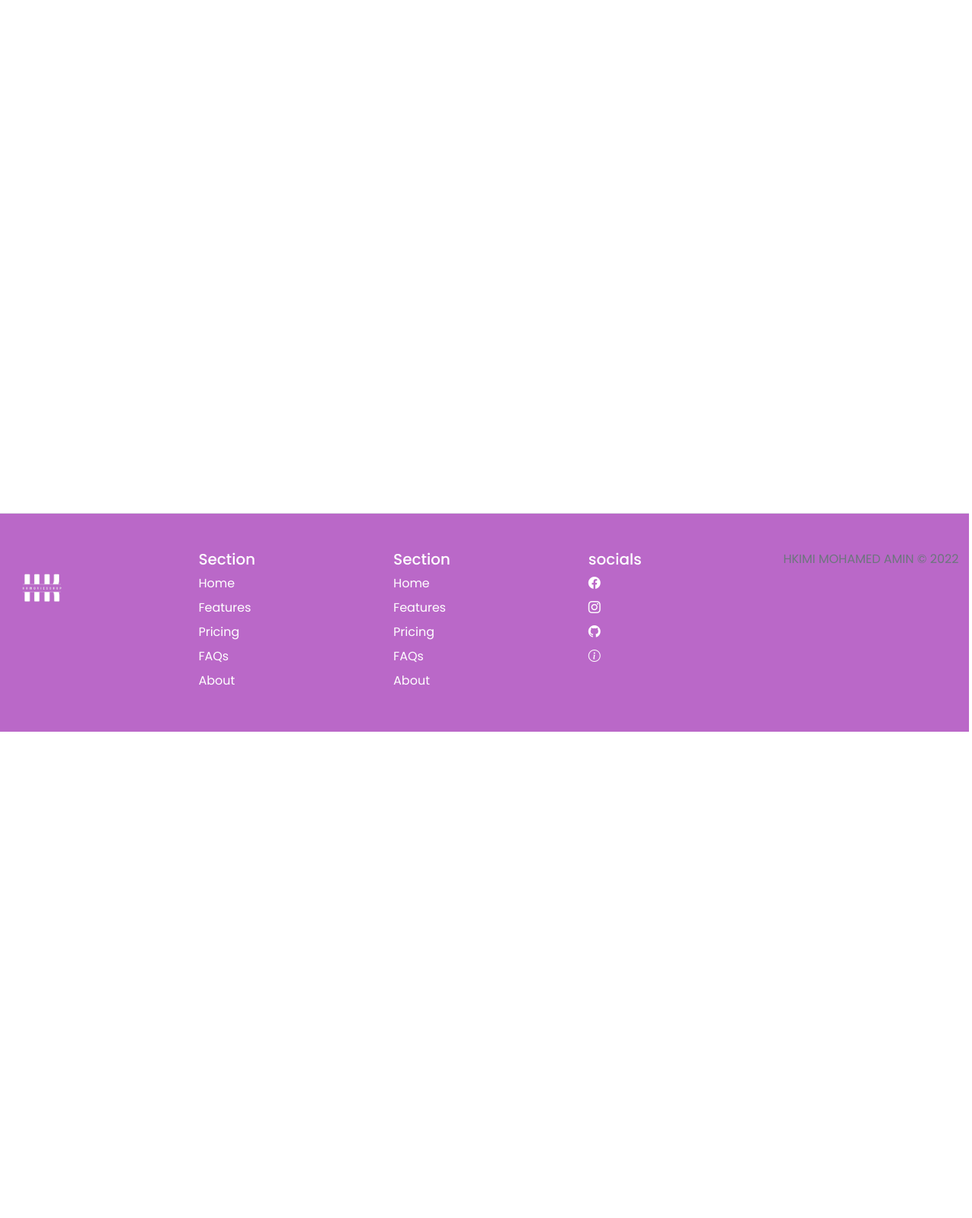
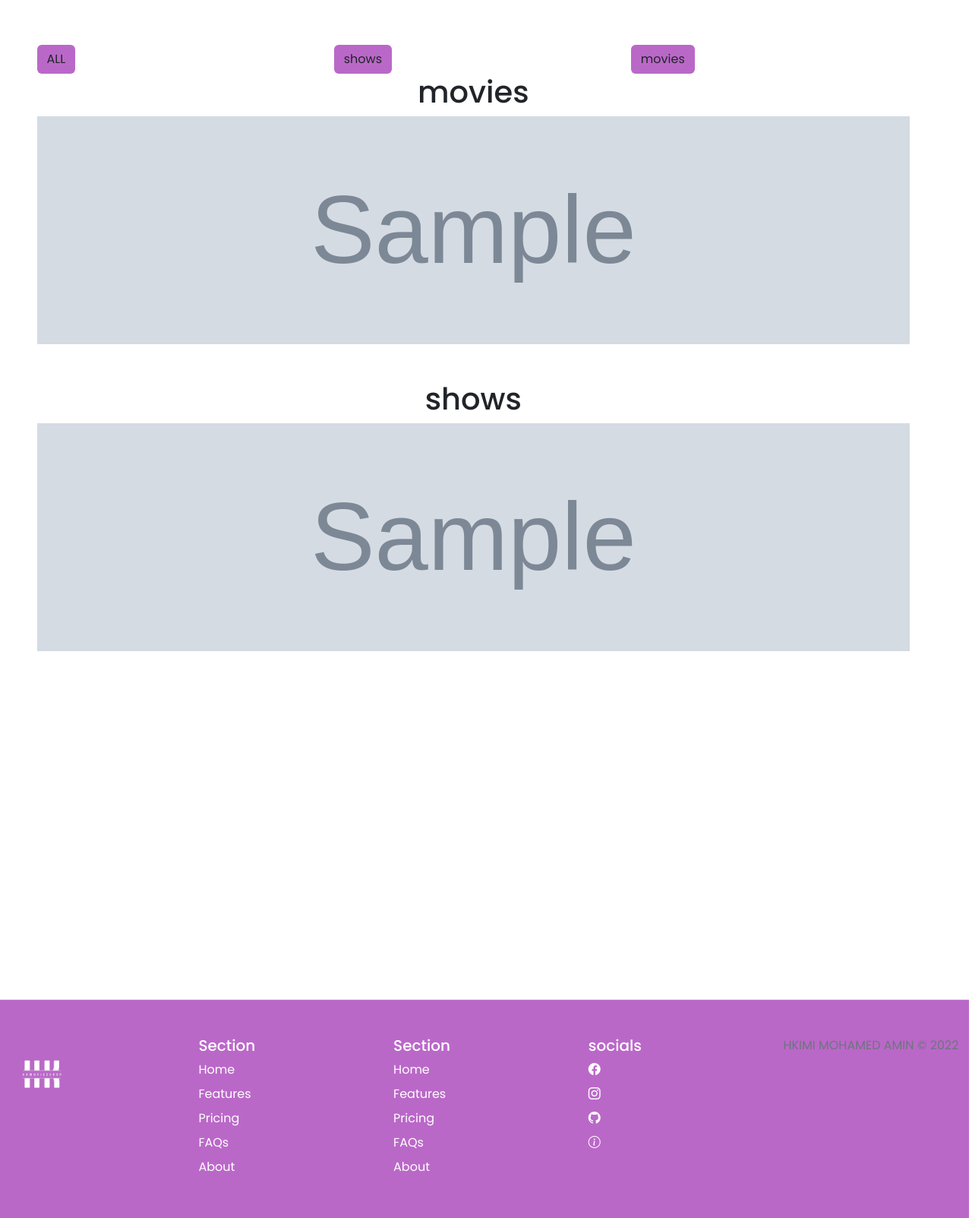
Before and after one commit to hkimi02/HKmoviesShop, a PHP site: page /movies_page/ in a window 1280 px wide. Shown: the part 75-1678 px from the top of the page at 76% size. Before the commit the page ends 1038 px from the top, so only its background shows below. Run offline with PHP 8.4, Linux system fonts and the light colour scheme; the visitor is signed in with stand-in values (Sample User, id 1); tables that the repository leaves empty or names only in its code hold one stand-in row (values such as "Sample post"); grey boxes marked "Sample" are stand-in pictures.

Commit message:
show movies filter shows/movies

```diff
--- a/movies_page/home.phtml
+++ b/movies_page/home.phtml
@@ -11,6 +11,7 @@
     <link rel="stylesheet" href="../assets/style/style.css">
     <link rel="stylesheet" href="https://cdn.jsdelivr.net/npm/bootstrap-icons@1.10.2/font/bootstrap-icons.css">
     <link rel="stylesheet" href="../assets/style/addings.css">
+    <link rel="stylesheet" href="style.css">
     <style>
         .main {
             margin-top: 12% !important;
@@ -29,7 +30,8 @@
         .title {
             color: #BA68C8;
         }
-        .main{
+
+        .main {
             height: 70vh;
         }
     </style>
@@ -57,11 +59,11 @@
                         </li>
                         <li class="nav-item">
                             <a class="nav-link" href="
-                            <?php if($_SESSION['isAdmin']==1) {
+                            <?php if ($_SESSION['isAdmin'] == 1) {
                                 echo '../admin/';
-                            }else if($_SESSION['isEmploye']==1){
+                            } else if ($_SESSION['isEmploye'] == 1) {
                                 echo '../profile_employe/';
-                            }else{
+                            } else {
                                 echo '../profile_user/';
                             }
                             ?>"><span class="material-symbols-outlined text-white">
@@ -88,7 +90,83 @@
             </div>
         </nav>
         <div class="main">
-
+            <div class="row">
+                <a href="index.php?filter=all" class="col"><button class="btn btn-bg" >ALL</button></a>
+                <a href="index.php?filter=shows" class="col"><button class="btn btn-bg">shows</button></a>
+                <a href="index.php?filter=movies" class="col"><button class="btn btn-bg">movies</button></a>
+            </div>
+            <?php if($filter=='all'|| $filter=='movies' ): ?>
+            <h1 class="text-center">movies</h1>
+            <div class="row">
+                <?php foreach ($movies as $element) : ?>
+                    <div class="image col">
+                        <img class="image--img" src="<?= $element['poster'] ?> " height="300rem">
+                        <div class="image--overplay">
+                            <div class="image--description">
+                                <p><?= $element['movie_name'] ?></p>
+                                <p><?= $element['director'] ?></p>
+                                <p><?= $element['descripition']?></p>
+                                <p class="badge active"><?php donner_genre($element['idgenre'], $db); ?></p>
+                                <div class="row">
+                                    <a href="" class="col">
+                                        <button class="btn-poster"><span class="material-symbols-outlined"><span class="material-symbols-outlined">
+                                                    bookmark
+                                                </span></span></button>
+                                    </a>
+                                    <a href="#" class="col">
+                                        <button class="btn-poster"><span class="material-symbols-outlined"><span class="material-symbols-outlined">
+                                                    favorite
+                                                </span></span></button></a>
+                                    <a href="<?= $element['link']  ?>" class="col"><button class="btn-poster">
+                                            <span class="material-symbols-outlined">
+                                                play_arrow
+                                            </span>
+                                        </button>
+                                    </a>
+                                </div>
+                            </div>
+                        </div>
+                    </div>
+                <?php endforeach ?>
+            </div>
+            <?php endif; ?>
+            <br>
+            <br>
+            <?php if($filter=='all'|| $filter=='shows' ): ?>
+            <h1 class="text-center">shows</h1>
+            <div class="row">
+                <?php foreach ($shows as $element) : ?>
+                    <div class="image col">
+                        <img class="image--img" src="<?= $element['poster'] ?> " height="300rem">
+                        <div class="image--overplay">
+                            <div class="image--description">
+                                <p><?= $element['name'] ?></p>
+                                <p><?= $element['director'] ?></p>
+                                <p><?= $element['description']?></p>
+                                <p class="badge active"><?php donner_genre($element['idgenre'], $db); ?></p>
+                                <div class="row">
+                                    <a href="" class="col">
+                                        <button class="btn-poster"><span class="material-symbols-outlined"><span class="material-symbols-outlined">
+                                                    bookmark
+                                                </span></span></button>
+                                    </a>
+                                    <a href="#" class="col">
+                                        <button class="btn-poster"><span class="material-symbols-outlined"><span class="material-symbols-outlined">
+                                                    favorite
+                                                </span></span></button></a>
+                                    <a href="<?= $element['link']  ?>" class="col"><button class="btn-poster">
+                                            <span class="material-symbols-outlined">
+                                                play_arrow
+                                            </span>
+                                        </button>
+                                    </a>
+                                </div>
+                            </div>
+                        </div>
+                    </div>
+                <?php endforeach ?>
+            </div>
+            <?php endif; ?>
         </div>
         <footer class="row row-cols-1 row-cols-sm-2 row-cols-md-5 py-5 border-top" style="color: white;">
             <div class="col mb-3">
--- a/movies_page/index.php
+++ b/movies_page/index.php
@@ -1,7 +1,28 @@
 <?php
     require_once '../db_connect.php';
     session_start();
+    function donner_genre($id_genre,$db){
+        $req=$db->prepare('SELECT namegenre FROM genre WHERE idgenre=:id_genre');
+        $req->execute(['id_genre'=>$id_genre]);
+        $added_genre=$req->fetchAll();
+        foreach($added_genre as $value){
+        echo $value['namegenre'];
+    }
+    }
     if(isset($_SESSION['username'])){
+        $filter='all';
+        //grab all movies and shows from database
+        $req=$db->prepare('SELECT * FROM movies WHERE garbage=0');
+        $req->execute();
+        $movies=$req->fetchAll();
+        //grab all shows from database
+        $req=$db->prepare('SELECT * FROM tvshows WHERE garbage=0');
+        $req->execute();
+        $shows=$req->fetchAll();
+        //filter
+        if(array_key_exists('filter',$_GET)){
+            $filter=$_GET['filter'];
+        }
     include './home.phtml';
     }else{
         header('location:../index.php?msg=you have to log in to acces movies page&class=danger');
--- /dev/null
+++ b/movies_page/style.css
@@ -0,0 +1,197 @@
+.main {
+    height: 150vh!important;
+    margin-top: 8% !important;
+}
+
+.active {
+    background-color: #BA68C8 !important;
+}
+
+.tab-bg {
+    background-color: #fff !important;
+}
+
+.main {
+    margin-left: -3% !important;
+}
+
+.main .insights>div {
+    background: #fff;
+    padding: 1.8rem;
+    border-radius: 2rem;
+    margin-top: 1rem;
+    box-shadow: 0 2rem 3rem lightgray;
+    transition: all 300ms ease;
+}
+
+.insights {
+    gap: 10%;
+}
+
+.main .insights>div:hover {
+    box-shadow: 0 1rem 2rem whitesmoke;
+}
+
+.main .insights>div span {
+    background: #7380ec;
+    padding: 0.5rem;
+    border-radius: 50%;
+    color: #fff;
+    font-size: 2rem;
+}
+
+.main .insights>div.expenses span {
+    background-color: #ff7782;
+}
+
+.main .insights>div.income span {
+    background-color: #41f1b6;
+}
+
+.main .insights>div .middle {
+    display: flex;
+    align-items: center;
+    justify-content: space-between;
+}
+
+.main .insights h3 {
+    margin: 1rem 0 0.6rem;
+    font-size: 1rem;
+}
+
+.main .insights .progress {
+    position: relative;
+    width: 92px;
+    height: 92px;
+    border-radius: 50%;
+}
+
+.main .insights svg {
+    width: 7rem;
+    height: 7rem;
+}
+
+.main .insights svg circle {
+    fill: none;
+    stroke: #7380ec;
+    stroke-width: 14;
+    stroke-linecap: round;
+    transform: translate(5px, 5px);
+    stroke-dasharray: 110;
+    stroke-dashoffset: 92;
+}
+
+.main .insights .sales svg circle {
+    stroke-dashoffset: -30;
+    stroke-dasharray: 400;
+}
+
+.main .insights .expenses svg circle {
+    stroke-dashoffset: 20;
+    stroke-dasharray: 80;
+}
+
+.main .insights .income svg circle {
+    stroke-dashoffset: 35;
+    stroke-dasharray: 110;
+}
+
+.main .insights .progress .number {
+    position: absolute;
+    top: 0;
+    left: 0;
+    height: 100%;
+    width: 100%;
+    display: flex;
+    justify-content: center;
+    align-items: center;
+    /*margin-left: 29px;*/
+}
+
+.main.insights small {
+    margin-top: 1.3rem;
+    display: block;
+}
+
+.tab-content {
+    margin-left: 5% !important;
+}
+
+table {
+    background: #fff;
+    width: 100%;
+    border-radius: 2rem;
+    text-align: center;
+    padding: 1.8rem;
+    box-shadow: 0 2rem 3rem lightgrey;
+    transition: all 300ms ease;
+}
+
+table tbody td {
+    height: 2.8rem;
+    border-bottom: 1px solid black;
+    color: #677483;
+}
+
+table tbody tr:last-child td {
+    border: none;
+}
+
+table {
+    width: 83vw;
+}
+
+.image {
+    width: 10rem;
+    position: relative;
+}
+
+.image--img {
+    display: flex;
+    width: 100%;
+}
+
+.image--overplay {
+    position: absolute;
+    top: 0;
+    left: 0;
+    width: 100%;
+    height: 100%;
+    background: rgba(0, 0, 0, 0.6);
+    color: #fff;
+    font-family: sans-serif;
+    display: flex;
+    flex-direction: column;
+    align-items: center;
+    justify-content: center;
+    opacity: 0;
+    transition: opacity 0.25s;
+}
+
+.image--description {
+    font-size: 1.25em;
+    margin-top: 0.25em;
+    align-items: center;
+    padding-left: 20px;
+}
+
+.image--overplay:hover {
+    opacity: 1;
+}
+
+.btn-poster {
+    border-radius: 50%;
+    background: transparent;
+}
+
+.btn-poster:hover {
+    background: #BA68C8;
+}
+
+.btn-bg {
+    background: #BA68C8;
+}
+
+.btn-bg:hover {
+    background: #BA68C8;
+}
--- a/profile_employe/home.phtml
+++ b/profile_employe/home.phtml
@@ -142,14 +142,12 @@
                         </div>
                     </div>
                     <div class="tab-pane fade tab-bg" id="v-pills-profile" role="tabpanel" aria-labelledby="v-pills-profile-tab" tabindex="0">
-
                         <button type="button" class="btn active" data-bs-target="#exampleModal" data-bs-toggle="modal">
                             <span class="material-symbols-outlined">
                                 add
                             </span>
                         </button>
                         <div class="row">
-
                             <h1 class="text-center">Added movies</h1>
                             <?php foreach ($addedmovies as $element) : ?>
                                 <div class="image col">
```
Lines whose indentation alone changed are shown as unchanged.
